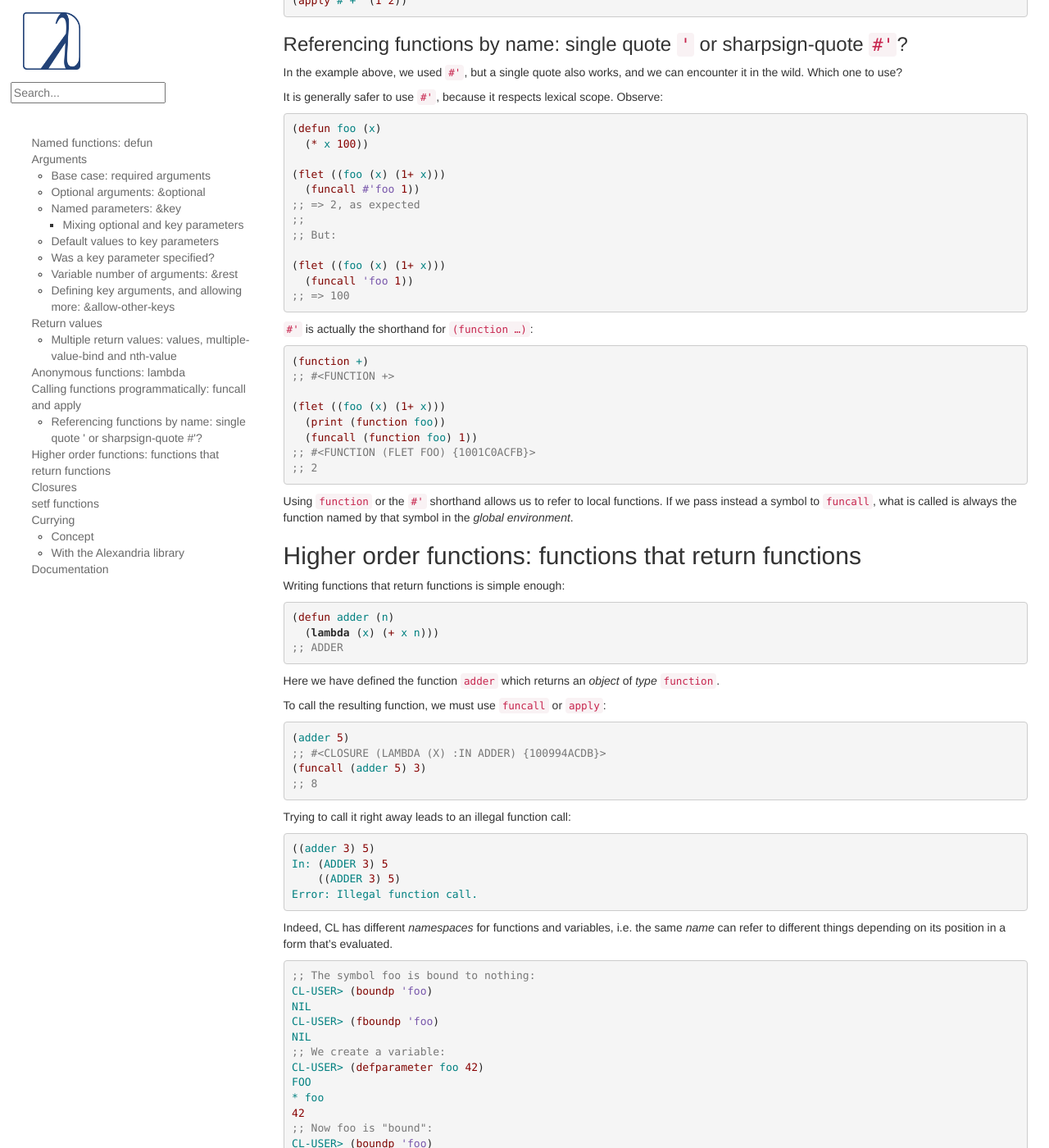
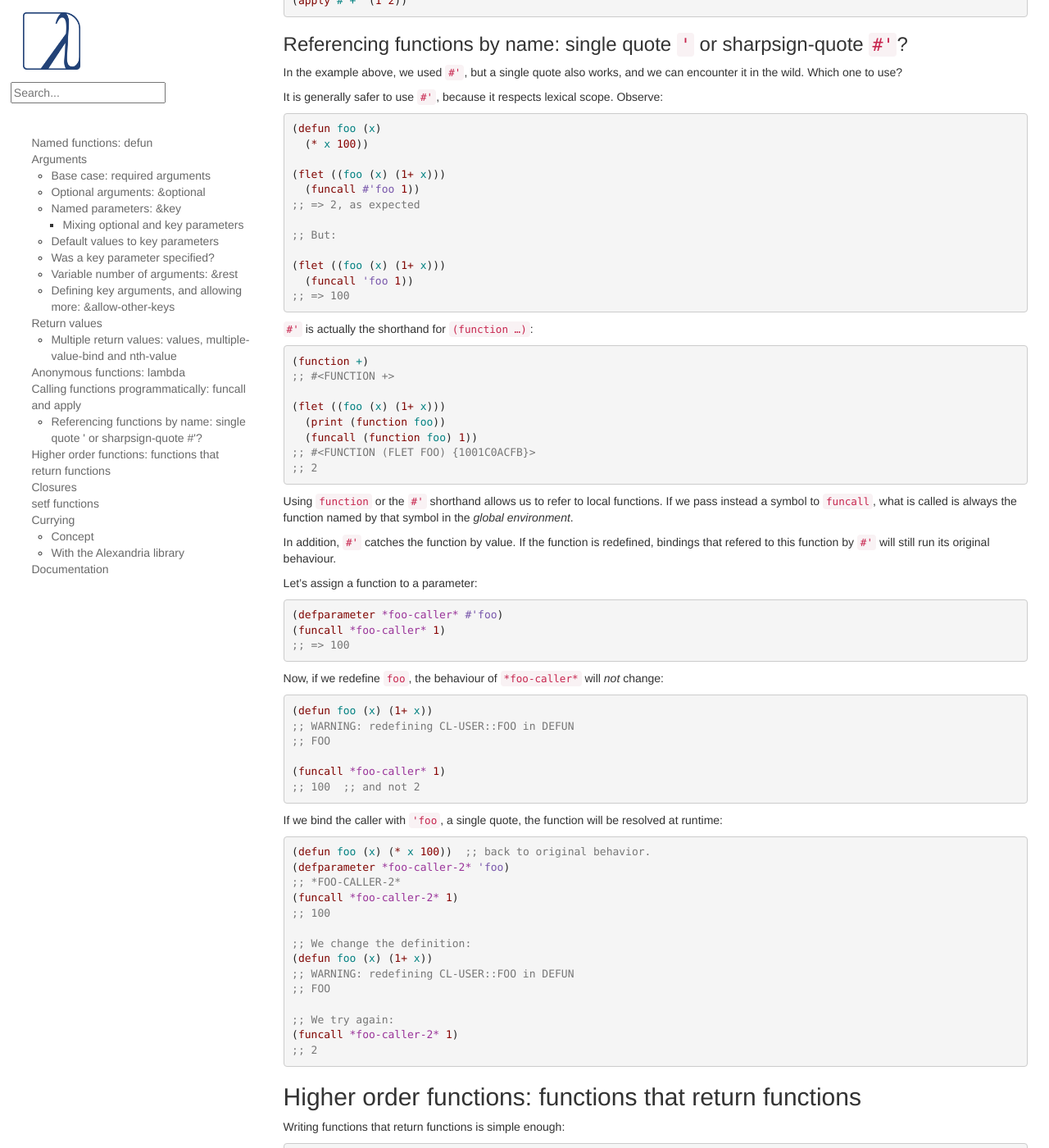
Before and after one commit to LispCookbook/cl-cookbook, a Jekyll site: the page built from functions.md, in a window 1280 px wide and 1400 px high, scrolled down 6058 px. Shown: the whole window at 82% size. Built offline with Jekyll 4.4.1, drawn with Linux system fonts in a browser that asks for light colours.

Commit message:
functions: more about #' and '
fixes #469

```diff
--- a/functions.md
+++ b/functions.md
@@ -413,7 +413,7 @@ It is generally safer to use `#'`, because it respects lexical scope. Observe:
 (flet ((foo (x) (1+ x)))
   (funcall #'foo 1))
 ;; => 2, as expected
-;;
+
 ;; But:
 
 (flet ((foo (x) (1+ x)))
@@ -437,6 +437,46 @@ It is generally safer to use `#'`, because it respects lexical scope. Observe:
 Using `function` or the `#'` shorthand allows us to refer to local
 functions. If we pass instead a symbol to `funcall`, what is
 called is always the function named by that symbol in the *global environment*.
+
+In addition, `#'` catches the function by value. If the function is redefined, bindings that refered to this function by `#'` will still run its original behaviour.
+
+Let's assign a function to a parameter:
+
+~~~lisp
+(defparameter *foo-caller* #'foo)
+(funcall *foo-caller* 1)
+;; => 100
+~~~
+
+Now, if we redefine `foo`, the behaviour of `*foo-caller*` will *not* change:
+
+~~~lisp
+(defun foo (x) (1+ x))
+;; WARNING: redefining CL-USER::FOO in DEFUN
+;; FOO
+
+(funcall *foo-caller* 1)
+;; 100  ;; and not 2
+~~~
+
+If we bind the caller with `'foo`, a single quote, the function will be resolved at runtime:
+
+~~~lisp
+(defun foo (x) (* x 100))  ;; back to original behavior.
+(defparameter *foo-caller-2* 'foo)
+;; *FOO-CALLER-2*
+(funcall *foo-caller-2* 1)
+;; 100
+
+;; We change the definition:
+(defun foo (x) (1+ x))
+;; WARNING: redefining CL-USER::FOO in DEFUN
+;; FOO
+
+;; We try again:
+(funcall *foo-caller-2* 1)
+;; 2
+~~~
 
 
 ## Higher order functions: functions that return functions
```
